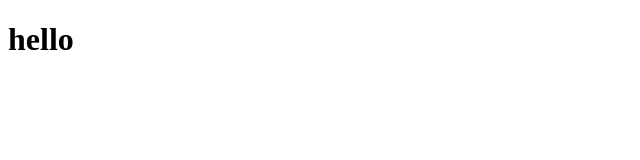
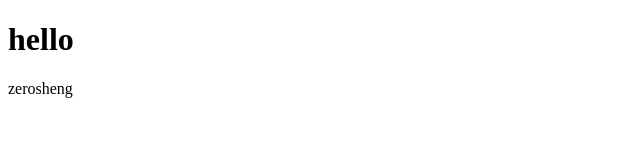
Before and after one commit to ableshi/Deom, a plain HTML site: page index.html in a window 1280 px wide. Shown: the full height of the page, 0-640 px from the left. Drawn offline with Linux system fonts and the light colour scheme.

Commit message:
first BUG

```diff
--- a/index.html
+++ b/index.html
@@ -9,6 +9,9 @@
 <body>
   <div class="box">
     <h1>hello </h1>
+    <div class="box">
+      zerosheng
+    </div>
   </div>
 </body>
 </html>
```
